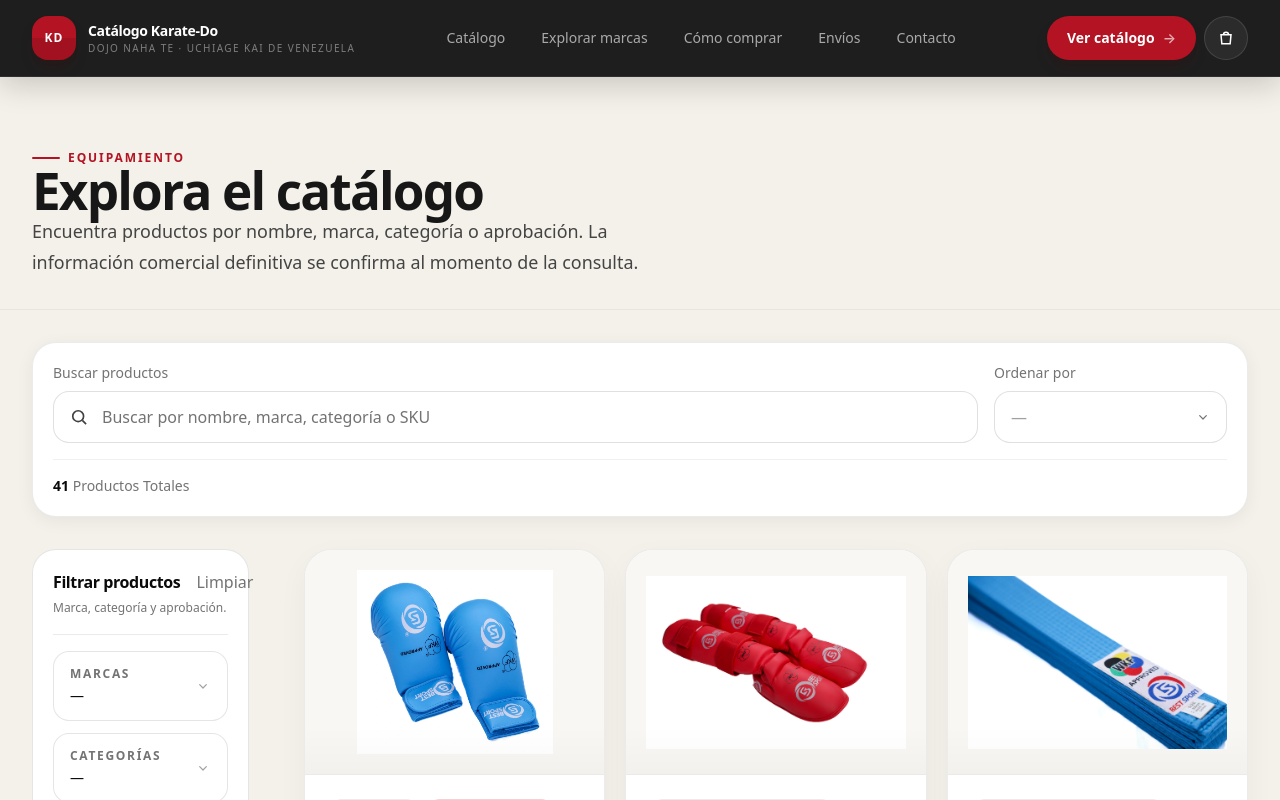
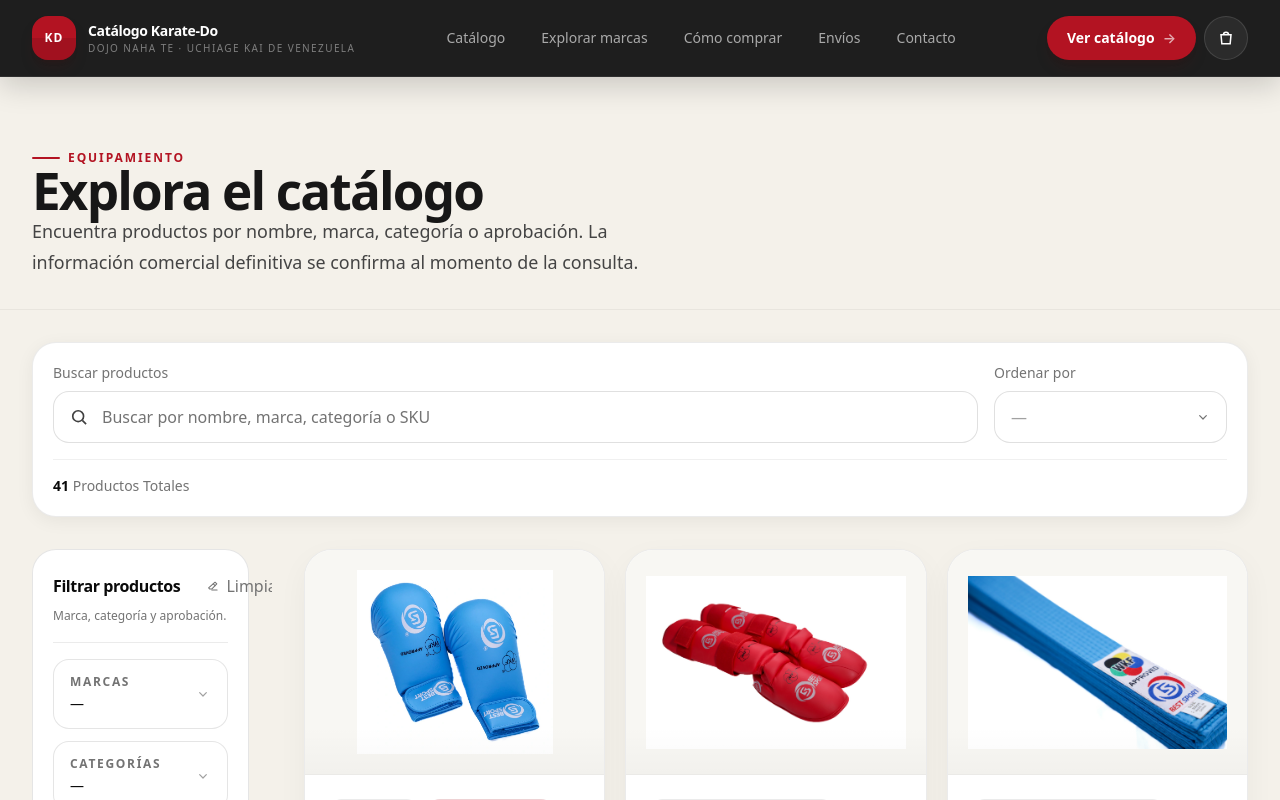
Before and after one commit to maorusohh/catalogo-karate, a Next.js app: page /catalogo in a window 1280 px wide. Shown: the top 800 px of the page. Built offline with nearby package versions, Linux system fonts and the light colour scheme.

Commit message:
style: refine catalog filter actions

```diff
--- a/src/components/catalog/catalog-filters.tsx
+++ b/src/components/catalog/catalog-filters.tsx
@@ -67,6 +67,25 @@ function ChevronIcon({ className = "" }: { className?: string }) {
   );
 }
 
+function ClearIcon({ className = "" }: { className?: string }) {
+  return (
+    <svg
+      aria-hidden="true"
+      viewBox="0 0 24 24"
+      className={className}
+      fill="none"
+      stroke="currentColor"
+      strokeWidth="1.8"
+      strokeLinecap="round"
+      strokeLinejoin="round"
+    >
+      <path d="m15.5 5.5 3 3-8.75 8.75H6.5l-2-2 11-9.75Z" />
+      <path d="m12.5 8.5 3 3" />
+      <path d="M10 19h9" />
+    </svg>
+  );
+}
+
 function FilterSection({
   title,
   value,
@@ -126,11 +145,13 @@ function AllOptionButton({
   label,
   count,
   selected,
+  bordered = false,
   onClick,
 }: {
   label: string;
   count: number;
   selected: boolean;
+  bordered?: boolean;
   onClick: () => void;
 }) {
   return (
@@ -139,9 +160,11 @@ function AllOptionButton({
       aria-pressed={selected}
       onClick={onClick}
       className={`flex w-full items-center justify-between gap-3 rounded-xl px-3 py-2.5 text-left text-sm transition-colors ${
+        bordered ? "border border-black/10" : ""
+      } ${
         selected
           ? "bg-neutral-950 font-semibold text-white"
-          : "bg-white text-neutral-700 hover:bg-neutral-100"
+          : "bg-white font-semibold text-neutral-900 hover:bg-neutral-50"
       }`}
     >
       <span>{label}</span>
@@ -191,7 +214,7 @@ export function CatalogFilters({
   return (
     <div className="rounded-3xl border border-black/10 bg-white p-5">
       <div className="border-b border-black/8 pb-4">
-        <div className="flex items-baseline justify-between gap-4">
+        <div className="flex items-center justify-between gap-4">
           <h2 className="text-base font-semibold tracking-tight whitespace-nowrap text-neutral-950">
             Filtrar productos
           </h2>
@@ -199,9 +222,10 @@ export function CatalogFilters({
           <button
             type="button"
             onClick={onReset}
-            className="text-xs font-semibold text-neutral-500 transition-colors hover:text-[#b31322]"
+            className="inline-flex min-h-8 items-center gap-1.5 rounded-full px-2.5 text-xs font-semibold text-neutral-500 transition-colors hover:bg-neutral-100 hover:text-[#b31322]"
           >
-            Limpiar
+            <ClearIcon className="size-3.5" />
+            <span>Limpiar</span>
           </button>
         </div>
 
@@ -222,6 +246,7 @@ export function CatalogFilters({
               label="Todas las marcas"
               count={activeProducts.length}
               selected={filters.brandId === "ALL"}
+              bordered
               onClick={() => onChange({ ...filters, brandId: "ALL" })}
             />
 
@@ -311,6 +336,7 @@ export function CatalogFilters({
               label="Todas las categorías"
               count={activeProducts.length}
               selected={filters.categoryId === "ALL"}
+              bordered
               onClick={() => onChange({ ...filters, categoryId: "ALL" })}
             />
 
```
